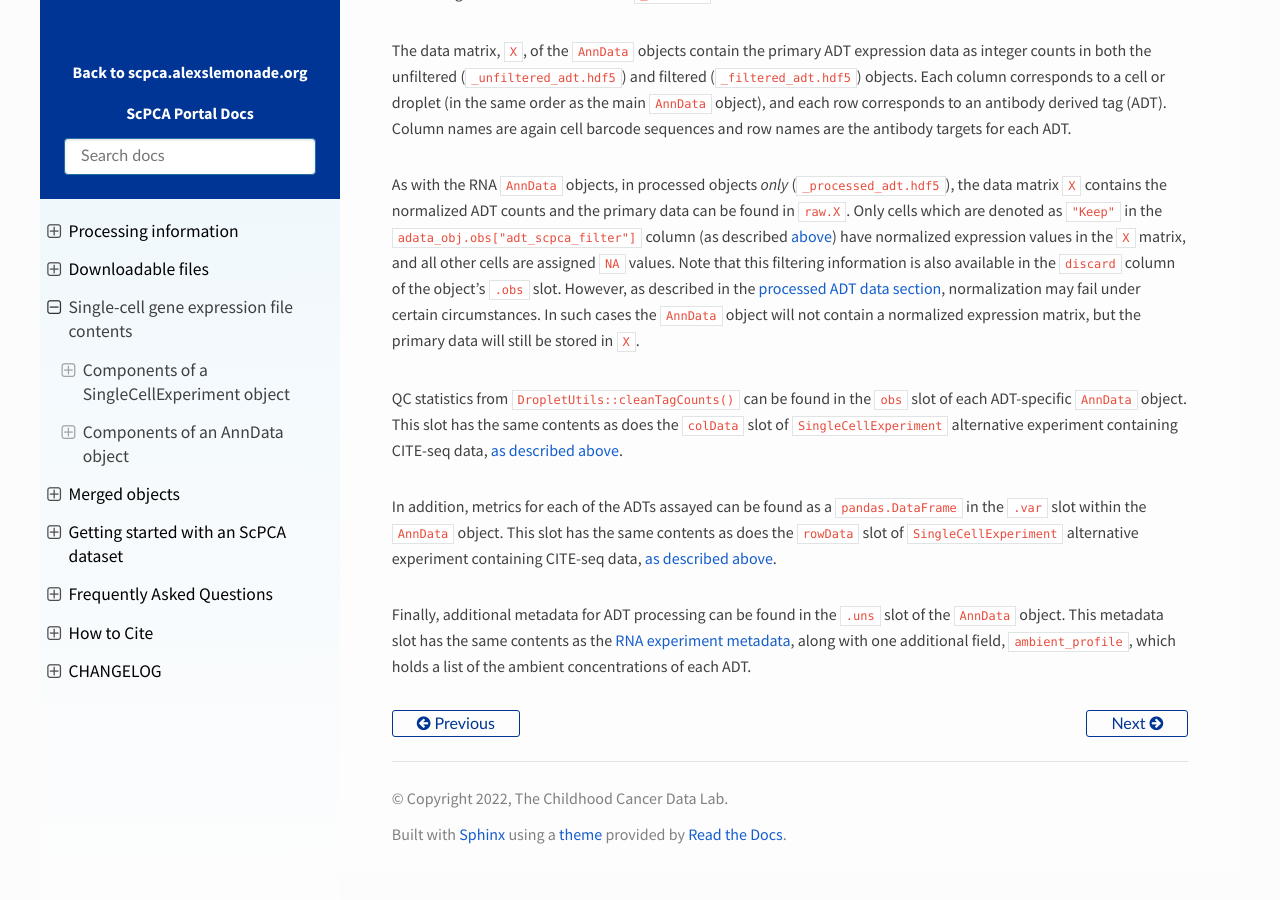
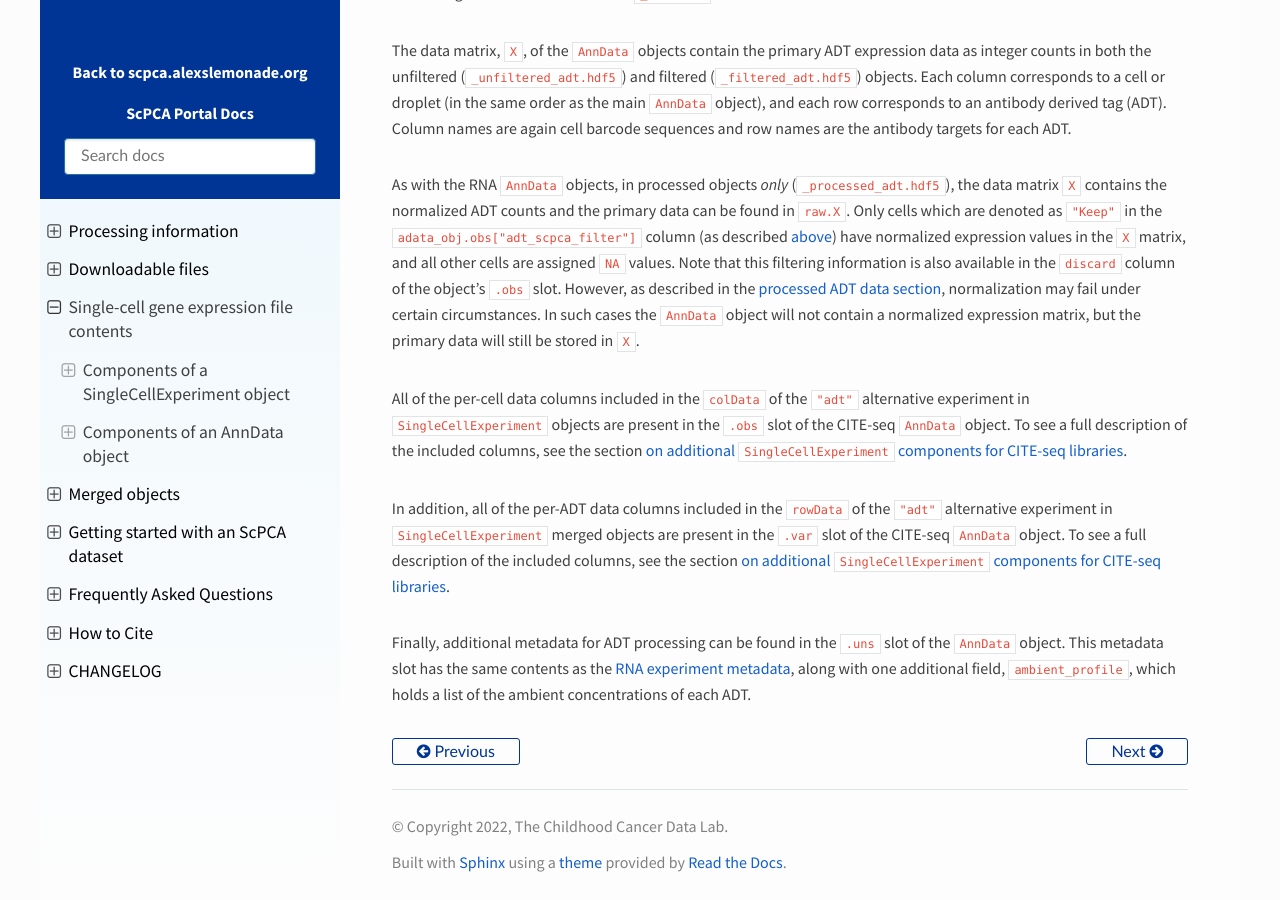
Before and after one commit to DongzeHE/scpca-docs, a Sphinx documentation site: the page built from docs/sce_file_contents.md, in a window 1280 px wide and 900 px high, scrolled down 14518 px. Built offline with Sphinx 7.4.7 and the Read the Docs theme 2.0.0, drawn with Linux system fonts in a browser that asks for light colours; before the commit the page ends 15390 px from its top, so only the background shows below that.

Commit message:
update wording

```diff
--- a/docs/sce_file_contents.md
+++ b/docs/sce_file_contents.md
@@ -476,11 +476,13 @@ Note that this filtering information is also available in the `discard` column o
 However, as described in the {ref}`processed ADT data section <processing_information:Processed ADT data>`, normalization may fail under certain circumstances.
 In such cases the `AnnData` object will not contain a normalized expression matrix, but the primary data will still be stored in `X`.
 
-QC statistics from [`DropletUtils::cleanTagCounts()`](https://rdrr.io/github/MarioniLab/DropletUtils/man/cleanTagCounts.html) can be found in the `obs` slot of each ADT-specific `AnnData` object.
-This slot has the same contents as does the `colData` slot of `SingleCellExperiment` alternative experiment containing CITE-seq data, [as described above](#additional-singlecellexperiment-components-for-cite-seq-libraries-with-adt-tags).
+All of the per-cell data columns included in the `colData` of the `"adt"` alternative experiment in `SingleCellExperiment` objects are present in the `.obs` slot of the CITE-seq `AnnData` object.
+To see a full description of the included columns, see the section [on additional `SingleCellExperiment` components for CITE-seq libraries](#additional-singlecellexperiment-components-for-cite-seq-libraries-with-adt-tags).
 
-In addition, metrics for each of the ADTs assayed can be found as a `pandas.DataFrame` in the `.var` slot within the `AnnData` object.
-This slot has the same contents as does the `rowData` slot of `SingleCellExperiment` alternative experiment containing CITE-seq data, [as described above](#additional-singlecellexperiment-components-for-cite-seq-libraries-with-adt-tags).
+
+In addition, all of the per-ADT data columns included in the `rowData` of the `"adt"` alternative experiment in `SingleCellExperiment` merged objects are present in the `.var` slot of the CITE-seq `AnnData` object.
+To see a full description of the included columns, see the section [on additional `SingleCellExperiment` components for CITE-seq libraries](#additional-singlecellexperiment-components-for-cite-seq-libraries-with-adt-tags).
+
 
 Finally, additional metadata for ADT processing can be found in the `.uns` slot of the `AnnData` object.
 This metadata slot has the same contents as the [RNA experiment metadata](#anndata-experiment-metadata), along with one additional field, `ambient_profile`, which holds a list of the ambient concentrations of each ADT.
```
